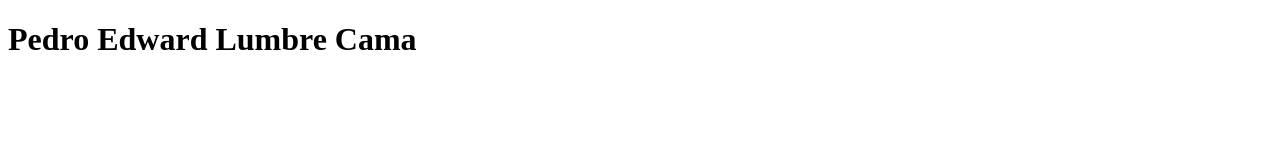
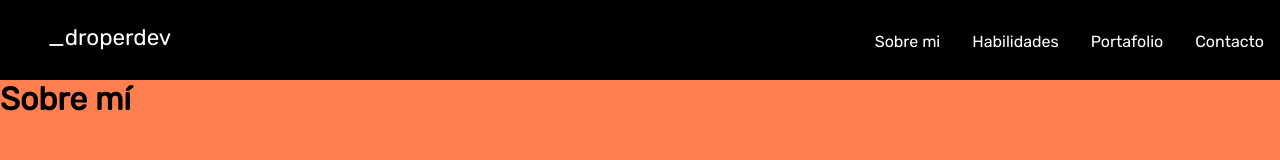
Before and after one commit to dropedev/me, a plain HTML site: page index.html in a window 1280 px wide. Drawn offline with Linux system fonts and the light colour scheme.

Commit message:
menu added

```diff
--- a/css/main.css
+++ b/css/main.css
@@ -0,0 +1,58 @@
+@import url('https://fonts.googleapis.com/css?family=Rubik');
+:root {
+    --bgcolor: black;
+    --txtcolor: #FFFFFF;
+}
+
+body {
+    font-family: 'Rubik', sans-serif;
+    margin: 0;
+    padding: 0;
+    width:100%;
+    height: 100%;
+    position: absolute;
+}
+
+header{
+    height: 59px;
+}
+
+nav {
+    background-color: var(--bgcolor);
+    position: fixed;
+    width: 100%;
+    transition: top 0.3s;
+}
+
+nav ul {
+    cursor: pointer;
+    position: relative;
+    height: 48px;
+}
+
+nav ul .title {
+    font-size: 1.4rem;
+    padding: 8px;
+    float: left;
+    color: white;
+}
+
+nav ul a {
+    float: right;
+    display: block;
+    color: var(--txtcolor);
+    text-align: center;
+    padding: 16px;
+    text-decoration: none;
+}
+
+nav ul a:hover {
+    background-color: #CCCCCC;
+    color: black;
+}
+
+.about-me {
+    width: 100%;
+    height: calc(100vh - 80px);
+    background-color: coral;
+}
--- a/index.html
+++ b/index.html
@@ -1,14 +1,32 @@
 <!DOCTYPE html>
-<html>
+<html lang="es">
+
 <head>
     <meta charset="utf-8" />
     <meta http-equiv="X-UA-Compatible" content="IE=edge">
-    <title>Portafolio</title>
+    <meta name="viewport" content="width=device-width, initial-scale=1.0">
+    <title>_droperdev</title>
     <meta name="viewport" content="width=device-width, initial-scale=1">
     <link rel="stylesheet" type="text/css" media="screen" href="css/main.css" />
     <script src="js/main.js"></script>
 </head>
 <body>
-    <h1>Pedro Edward Lumbre Cama</h1>
+    <header>
+        <nav>
+            <ul>
+                <a class="title">_droperdev</a>
+                <a href="#contact">Contacto</a>
+                <a href="#portfolio">Portafolio</a>
+                <a href="#skills">Habilidades</a>
+                <a href="#about-me">Sobre mi</a>
+            </ul>
+        </nav>
+    </header>
+    <main>
+        <div id="about-me" class="about-me">
+            <h1>Sobre mí</h1>
+        </div>
+    </main>
 </body>
+
 </html>
```
